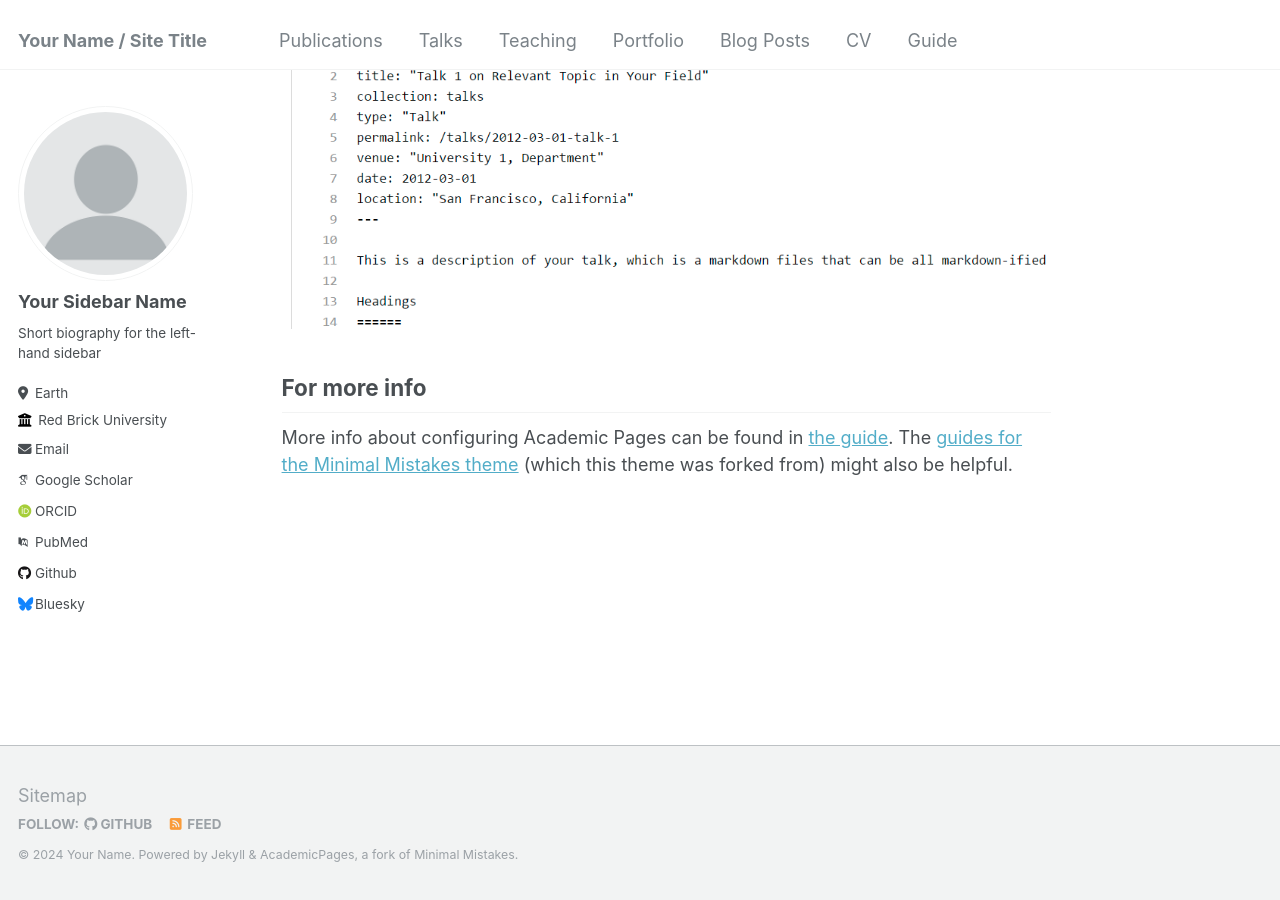
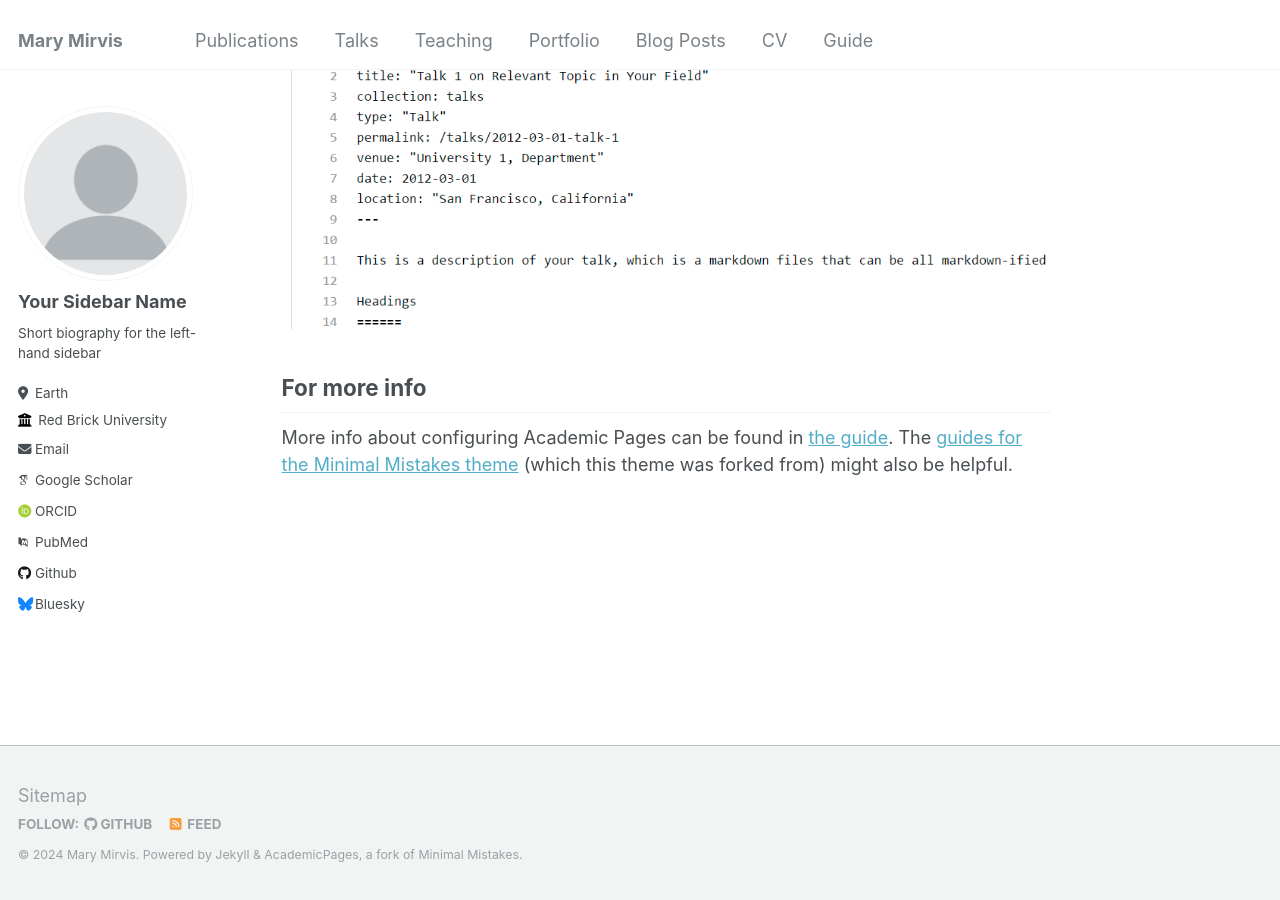
Before and after one commit to mmirvis/mmirvis.github.io, a Jekyll site: the page built from _pages/about.md, in a window 1280 px wide and 900 px high, scrolled down 2660 px. Built offline with Jekyll 4.4.1, drawn with Linux system fonts in a browser that asks for light colours; some web fonts are replaced.

Commit message:
Update _config.yml

```diff
--- a/_config.yml
+++ b/_config.yml
@@ -8,13 +8,13 @@
 
 # Basic Site Settings
 locale                   : "en-US"
-title                    : "Your Name / Site Title"
+title                    : "Mary Mirvis"
 title_separator          : "-"
-name                     : &name "Your Name"
+name                     : &name "Mary Mirvis"
 description              : &description "personal description"
-url                      : https://academicpages.github.io # the base hostname & protocol for your site e.g. "https://mmistakes.github.io"
+url                      : https://mmirvis.github.io # the base hostname & protocol for your site e.g. "https://mmistakes.github.io"
 baseurl                  : "" # the subpath of your site, e.g. "/blog"
-repository               : "academicpages/academicpages.github.io"
+repository               : "mmirvis/mmirvis.github.io"
 
 # Site Author - The following control what appear as part of the author content on the side bar.
 #               If a field is blank the icon and link will not appear, otherwise it will be shown.
```
